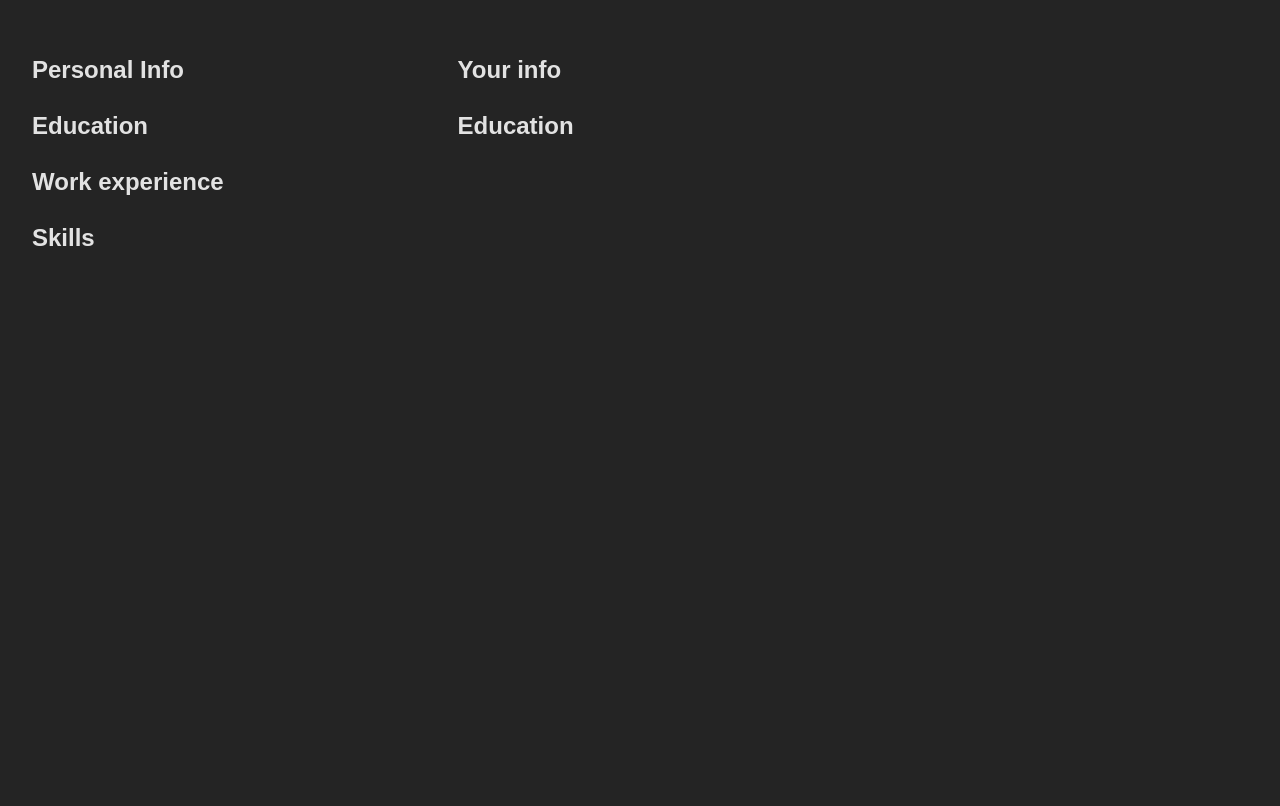
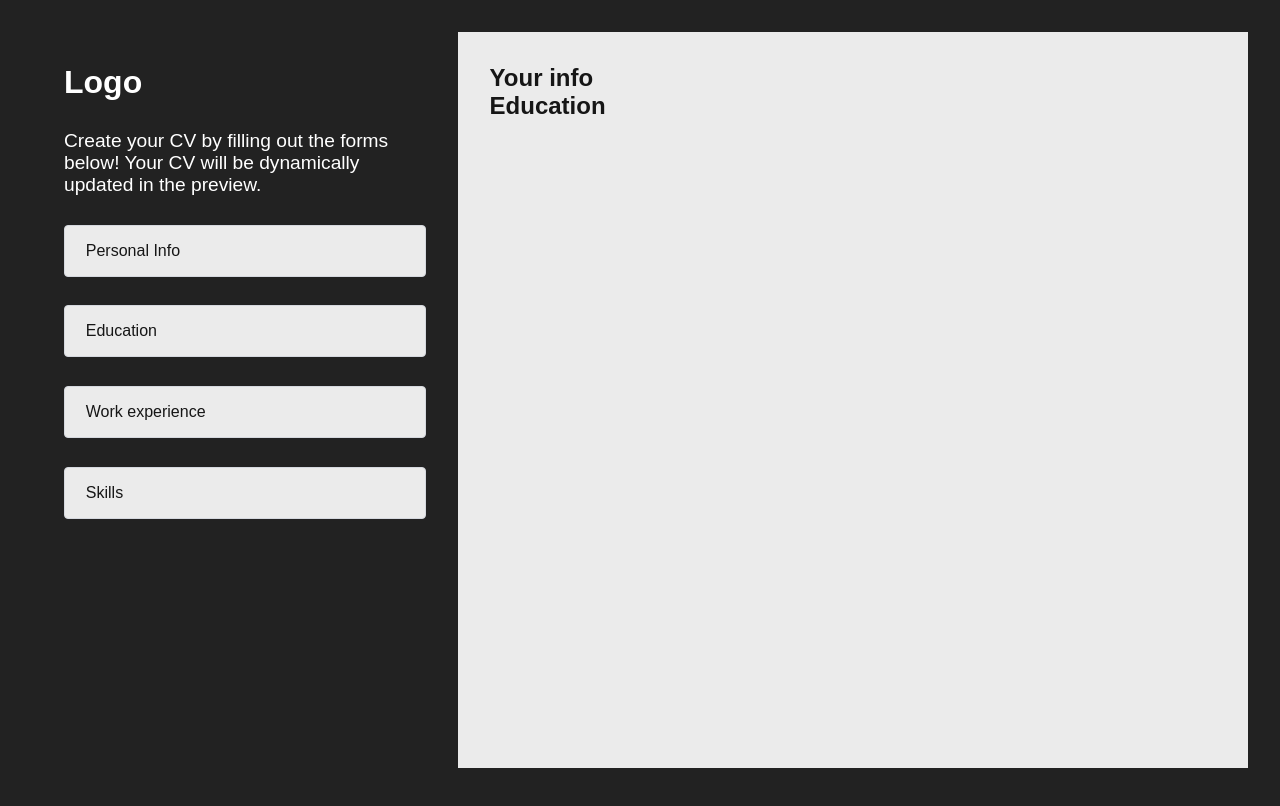
Before and after one commit to confett0/resume-builder, a React (Vite) app: page / in a window 1280 px wide. Shown: the top 806 px of the page. Built offline with nearby package versions, Linux system fonts and the light colour scheme.

Commit message:
Style sidebar

```diff
--- a/src/components/Section.jsx
+++ b/src/components/Section.jsx
@@ -6,7 +6,7 @@ export default function Section({ title, children }) {
 
   return (
     <section className="panel">
-      <h2 onClick={toggleSection}>{title}</h2>
+      <h3 onClick={toggleSection}>{title}</h3>
       {isActive ? <>{ children }</> : null}
     </section>
   );
--- a/src/components/Sidebar.jsx
+++ b/src/components/Sidebar.jsx
@@ -122,6 +122,8 @@ export default function Sidebar({
 
   return (
     <div className="sidebar">
+      <h1 style={{color: "#fff"}}>Logo</h1>
+      <p className="instructions">Create your CV by filling out the forms below! Your CV will be dynamically updated in the preview.</p>
       <Section title="Personal Info">
         <PersonalInfoForm
           personalInfo={personalInfo}
--- a/src/main.jsx
+++ b/src/main.jsx
@@ -2,7 +2,7 @@ import React from "react";
 import ReactDOM from "react-dom/client";
 import App from "./App.jsx";
 import '@fontsource-variable/montserrat';
-import "./styles/index.css";
+// import "./styles/index.css";
 
 ReactDOM.createRoot(document.getElementById("root")).render(
   <React.StrictMode>
--- a/src/styles/App.css
+++ b/src/styles/App.css
@@ -1,3 +1,9 @@
+* {
+  box-sizing: border-box;
+  margin: 0;
+  padding: 0;
+}
+
 #root {
   display: flex;
   width: 1280px;
@@ -7,25 +13,60 @@
 }
 
 body {
+  background-color: #222;
+  color: #161616;
   font-family: 'Montserrat Variable', sans-serif;
 }
 
 .sidebar {
+  display: flex;
+  flex-direction: column;
+  gap: 1.8rem;
+  padding: 2rem;
   width: 35%;
 }
 
-.CV-render {
-  width: 65%;
+.instructions {
+  color: #fff;
+  font-size: 1.2rem;
+}
+
+.panel {
+  border-radius: 4px;
+  border: 1px solid #D5D8DE;
+  background: #EBEBEB;
+  display: flex;
+  flex-direction: column;
+  justify-items: center;
+  padding: 1rem 1.3rem;
+  flex-shrink: 0;
+}
+
+.panel h3 {
+  font-size: 1rem;
+  font-weight: 400;
 }
 
 form {
   display: flex;
   flex-direction: column;
+  margin-top: 1.5rem;
+}
+
+label {
+  color: #323941;
+  font-size: 0.8rem;
 }
 
 input, textarea {
   display: block;
   margin-bottom: 1rem;
-  padding: 0.3rem 0;
-  width: 90%;
+  padding: 0.4rem 0;
+  width: 100%;
 }
+
+.CV-render {
+  background-color: #ebebeb;
+  padding: 2rem;
+  width: 65%;
+}
```
